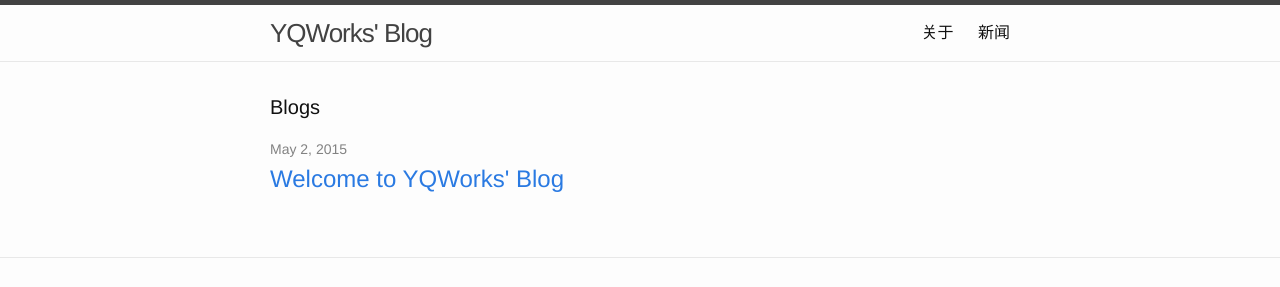
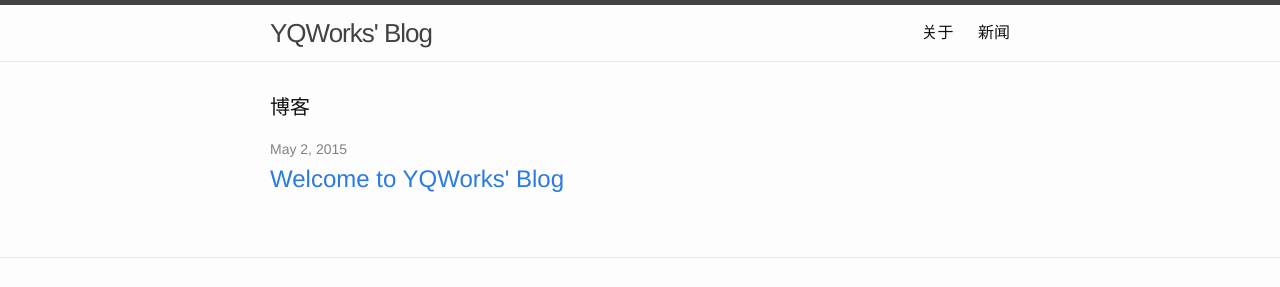
Before and after one commit to jeffma/jeffma.github.io, a Jekyll site: the page built from index.html, in a window 1280 px wide. Shown: the top 287 px of the page. Built offline with Jekyll 4.4.1, drawn with Linux system fonts in a browser that asks for light colours.

Commit message:
change index title

```diff
--- a/index.html
+++ b/index.html
@@ -4,7 +4,7 @@ layout: default
 
 <div class="home">
 
-  <h1 class="page-heading">Blogs</h1>
+  <h1 class="page-heading">博客</h1>
 
   <ul class="post-list">
     {% for post in site.posts %}
```
